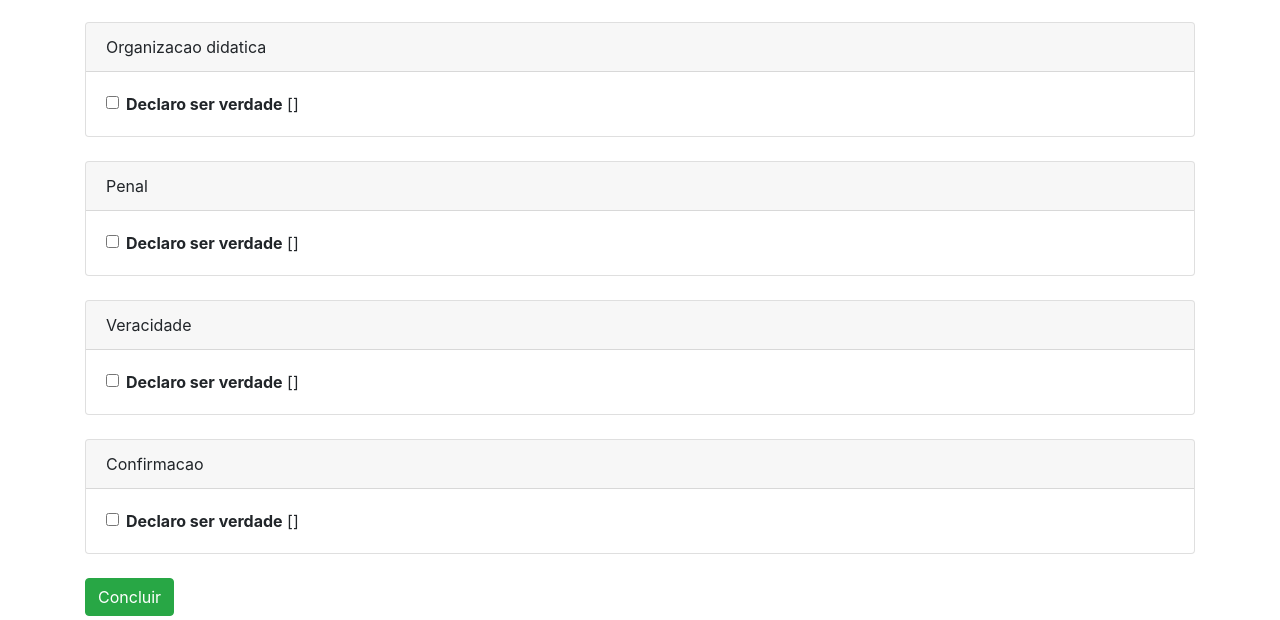
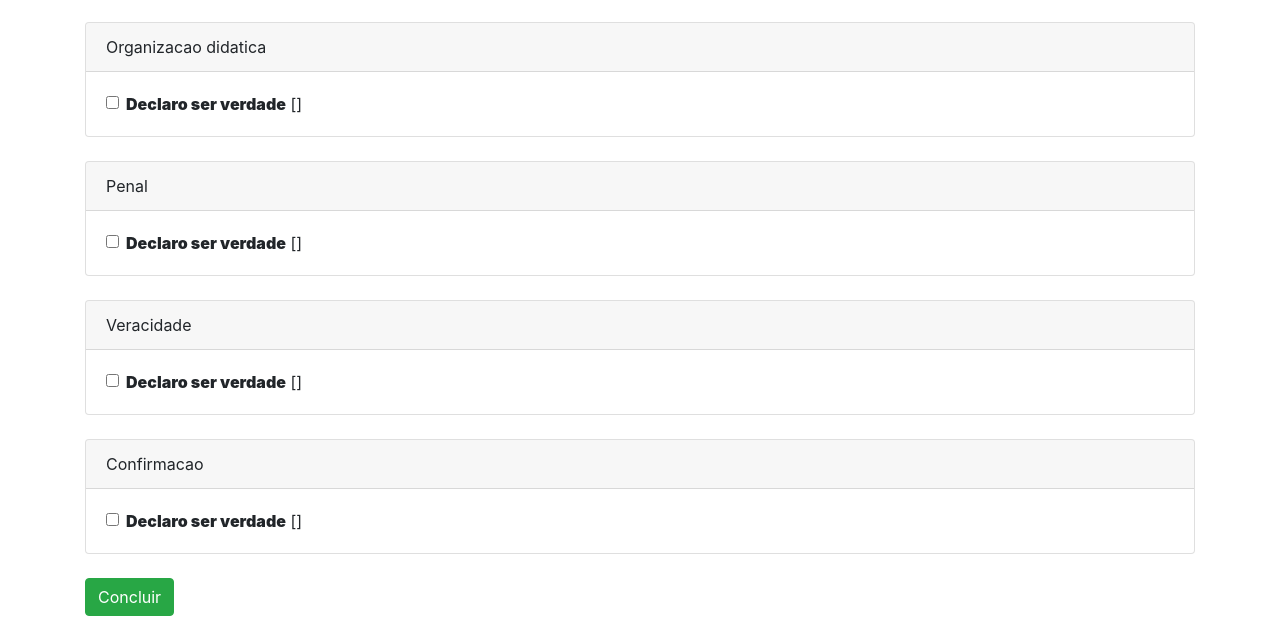
Before and after one commit to suap-ead/ege_preinscricao, a Django app: template solicitacao/templates/pre_matricula/solicitacao/concluir.html in a window 1280 px wide. Shown: the part 834-1454 px from the top of the page. Run offline with Django 3.2, Linux system fonts and the light colour scheme; the template is opened without the code that fills it: most values are stand-ins (such as "Sample title", 1, 10 or a date in 2020); form fields are guessed from the names that the template uses; parts of the project's set-up code (start-up, migrations or seed data) failed here and were passed over; some libraries are stand-ins or nearby versions.

Commit message:
[FIX] negrito nos obrigatórios

```diff
--- a/solicitacao/templates/pre_matricula/solicitacao/base.html
+++ b/solicitacao/templates/pre_matricula/solicitacao/base.html
@@ -30,5 +30,6 @@
 {% block body_end_js %}
 <script>
 jQuery("select, input[type='text'], textarea").addClass('form-control').parent().addClass('form-group')
+jQuery("[required]").parent().children("label").css("font-weight", "900")
 </script>
 {% endblock body_end_js %}
```
